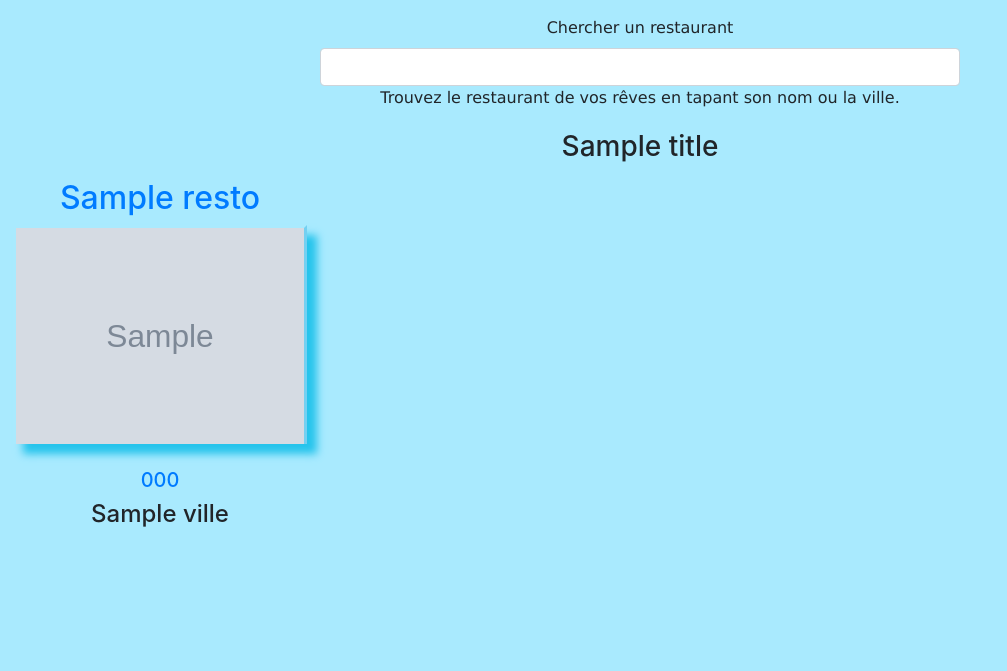
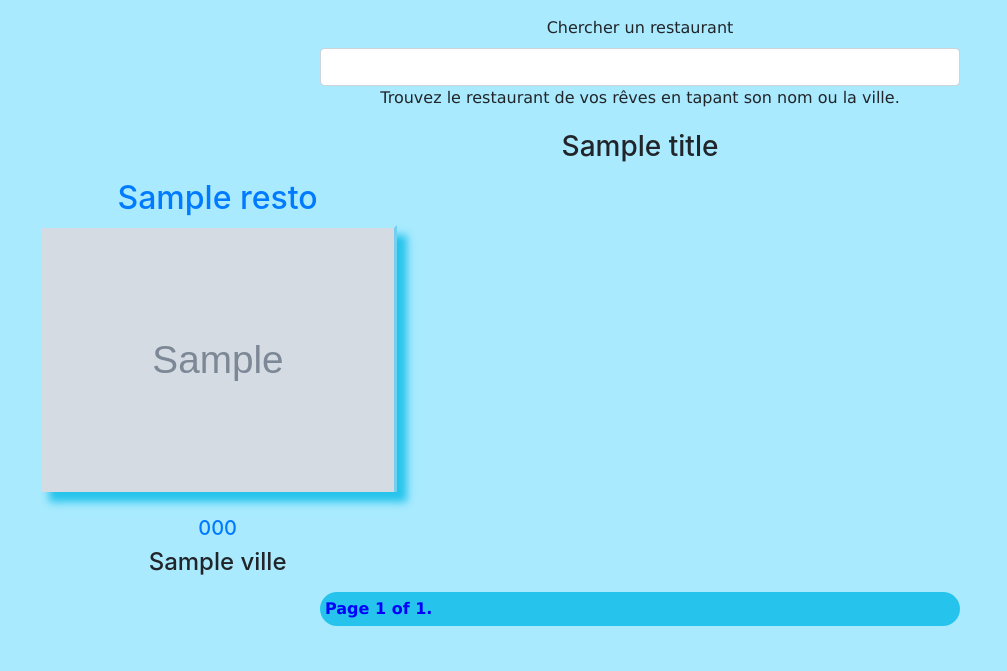
Before and after one commit to AlexandreBrunoDiasOmonte/SITE_WEB_Famille, a Django app: template RESTAURANTS/templates/RESTAURANTS/recherche.html in a window 1280 px wide. Shown: the part 129-800 px from the top of the page, without its empty margins (0-1007 px from the left). Run offline with Django 3.2, Linux system fonts and the light colour scheme; the template is opened without the code that fills it: most values are stand-ins (such as "Sample title", 1, 10 or a date in 2020); grey boxes marked "Sample" are stand-in pictures; some libraries are stand-ins or nearby versions.

Commit message:
ajout pagination + restaurants

```diff
--- a/RESTAURANTS/models.py
+++ b/RESTAURANTS/models.py
@@ -7,9 +7,8 @@ class Restaurant(models.Model):
     adresse = models.CharField(max_length=200, blank=False)
     codePostal = models.BigIntegerField(default=68100, blank=False)
     ville = models.CharField(max_length=200, default="Mulhouse", blank=False)
-    phone = models.CharField('téléphone', max_length=12, blank=True)
+    phone = models.CharField('téléphone', max_length=15, blank=True)
     website = models.URLField('site web', blank=True)
-    websiteCourt = models.CharField(max_length=100, blank=True)
     available = models.BooleanField('disponnible', default=True)
     image = models.URLField("image", blank=True)
 
--- a/RESTAURANTS/templates/RESTAURANTS/recherche.html
+++ b/RESTAURANTS/templates/RESTAURANTS/recherche.html
@@ -13,7 +13,7 @@
 {% block body %}
 {% include 'RESTAURANTS/recherche_form.html' %}
 	<center><h3>{{ title }}</h3></center>
-	{% for resto in restos %}
+	{% for resto in page_obj %}
 	<span>
 		<a href="../details/{{resto.id}}">
 			<button class="btn table-primary bouton">
@@ -32,4 +32,22 @@
 		</a>
 	</span>
 	{% endfor %}
+
+	<div class="pagination tableau">
+		<span class="step-links">
+			{% if page_obj.has_previous %}
+				<a href="?page=1"><button class="btn btn-primary bouton">&laquo; first</button></a>
+			<a href="?page={{ page_obj.previous_page_number }}"><button class="btn btn-primary bouton">previous</button></a>
+			{% endif %}
+
+			<span class="current">
+				Page {{ page_obj.number }} of {{ page_obj.paginator.num_pages }}.
+			</span>
+
+			{% if page_obj.has_next %}
+			<a href="?page={{ page_obj.next_page_number }}"><button class="btn btn-primary bouton">next</button></a>
+			<a href="?page={{ page_obj.paginator.num_pages }}"><button class="btn btn-primary bouton">last &raquo;</button></a>
+			{% endif %}
+		</span>
+	</div>
 {% endblock %}
--- a/media/fichiers/css/styles.css
+++ b/media/fichiers/css/styles.css
@@ -37,8 +37,8 @@
     border-left:3px solid #A9EAFE;
 }
 .bouton{
-    width: 25%;
-
+    width: 30%;
+	margin-left:2%;
 }
 .images{
     float: right;
--- a/templates/layout/head.html
+++ b/templates/layout/head.html
@@ -50,7 +50,8 @@
 				border-left:3px solid #A9EAFE;
 			}
 			.bouton{
-				width: 25%;
+				width: 30%;
+				margin-left:2%;
 			}
 			.bouton_details{
 				width: 100%;
```
Also changed, not shown: RESTAURANTS/admin.py (+8 -1 lines), RESTAURANTS/templates/RESTAURANTS/restaurants.html (+20 -1 lines), RESTAURANTS/views.py (+11 -3 lines), RESTAURANTS/migrations/0001_initial.py, RESTAURANTS/migrations/0002_restaurant_websitecourt.py (deleted).
